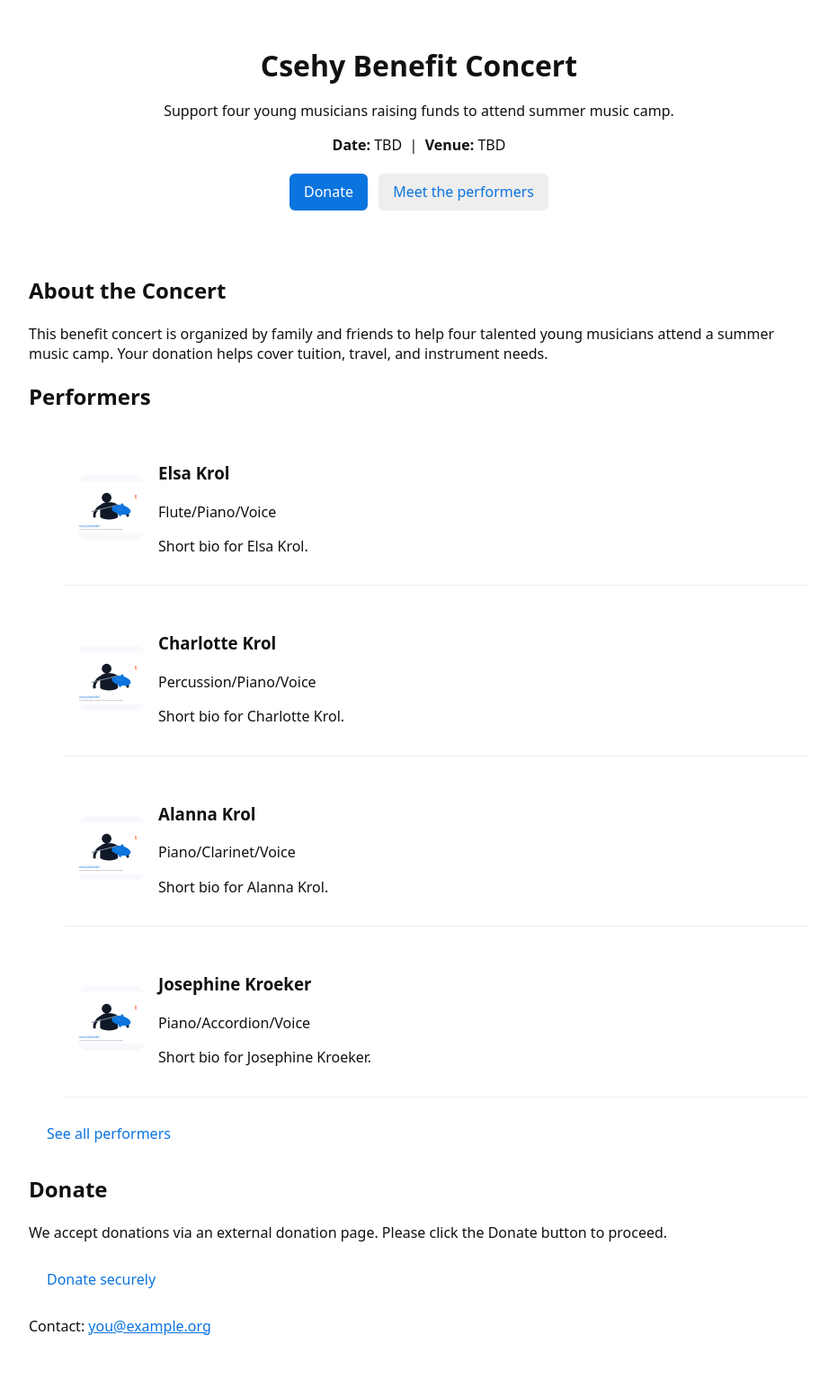
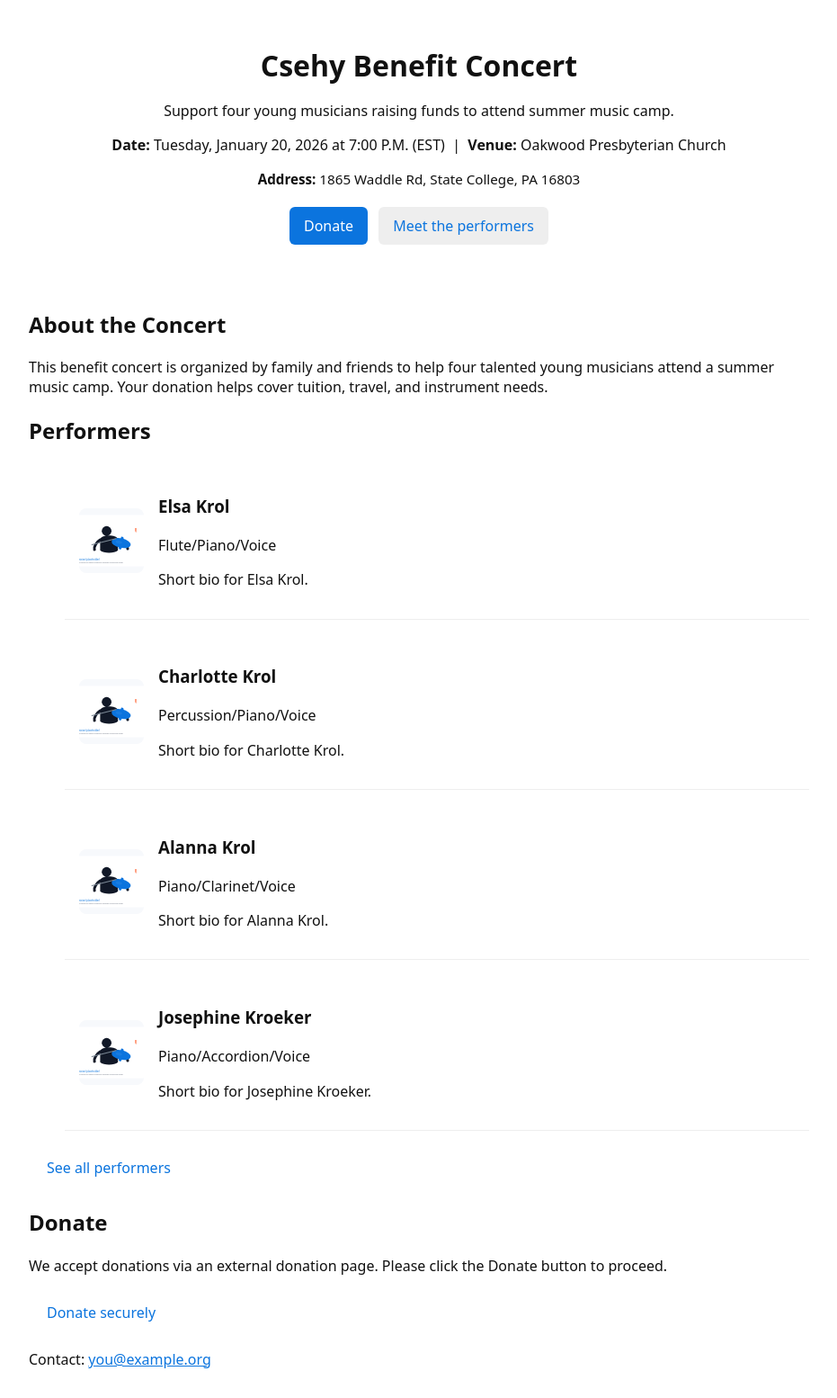
Before and after one commit to KurtKroeker/csehy-fundraising, a Jekyll site: the page built from index.md, in a window 1280 px wide. Shown: the whole page at 90% size, without its empty margins (174-1105 px from the left). Built offline with Jekyll 4.4.1, drawn with Linux system fonts in a browser that asks for light colours; before the commit the page ends 1517 px from its top, so only the background shows below that.

Commit message:
date and time

```diff
--- a/index.md
+++ b/index.md
@@ -6,7 +6,8 @@ title: Csehy Benefit Concert
 <section class="hero">
   <h1>Csehy Benefit Concert</h1>
   <p>Support four young musicians raising funds to attend summer music camp.</p>
-  <p><strong>Date:</strong> <span id="event-date">TBD</span> &nbsp;|&nbsp; <strong>Venue:</strong> <span id="event-venue">TBD</span></p>
+  <p><strong>Date:</strong> <span id="event-date">Tuesday, January 20, 2026 at 7:00 P.M. (EST)</span> &nbsp;|&nbsp; <strong>Venue:</strong> <span id="event-venue">Oakwood Presbyterian Church</span></p>
+  <p style="font-size: 0.95em; margin-top: 0.5rem;"><strong>Address:</strong> 1865 Waddle Rd, State College, PA 16803</p>
   <p>
     <a class="btn primary" href="#donate">Donate</a>
     <a class="btn secondary" href="{{ '/performers/' | relative_url }}">Meet the performers</a>
```
